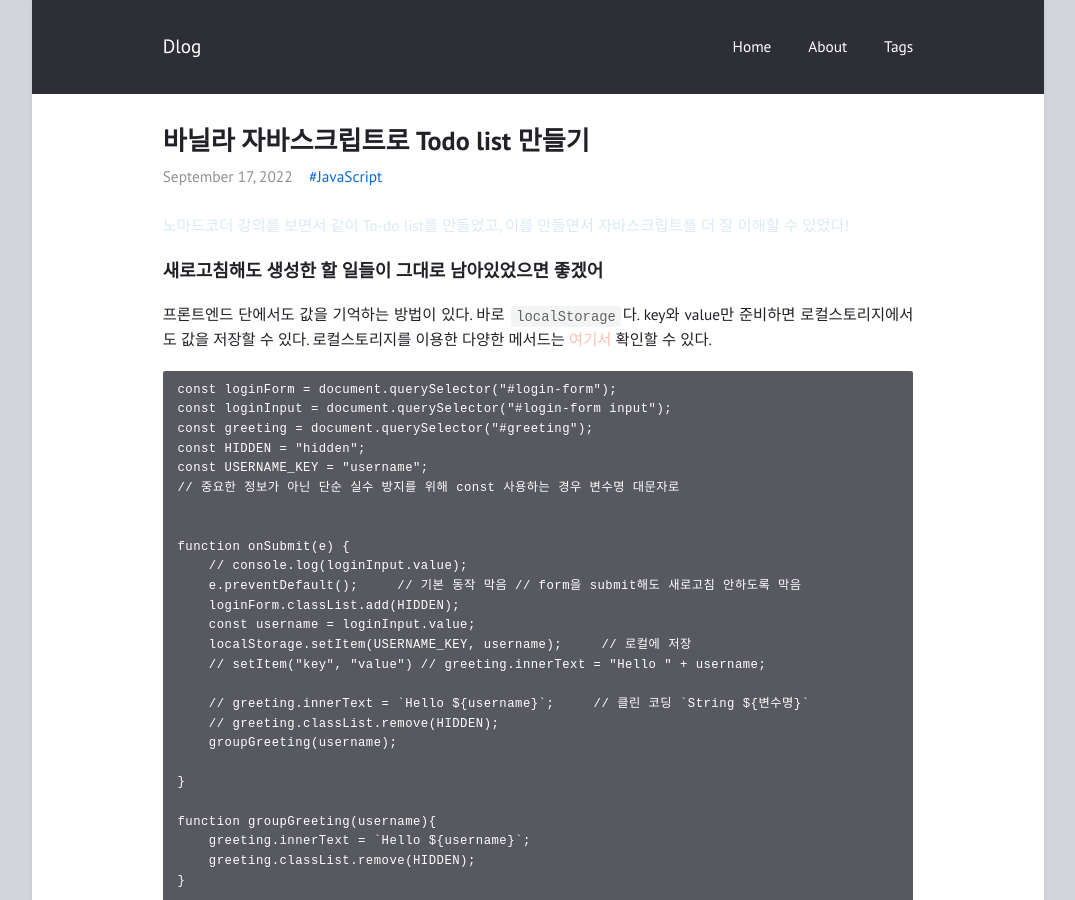
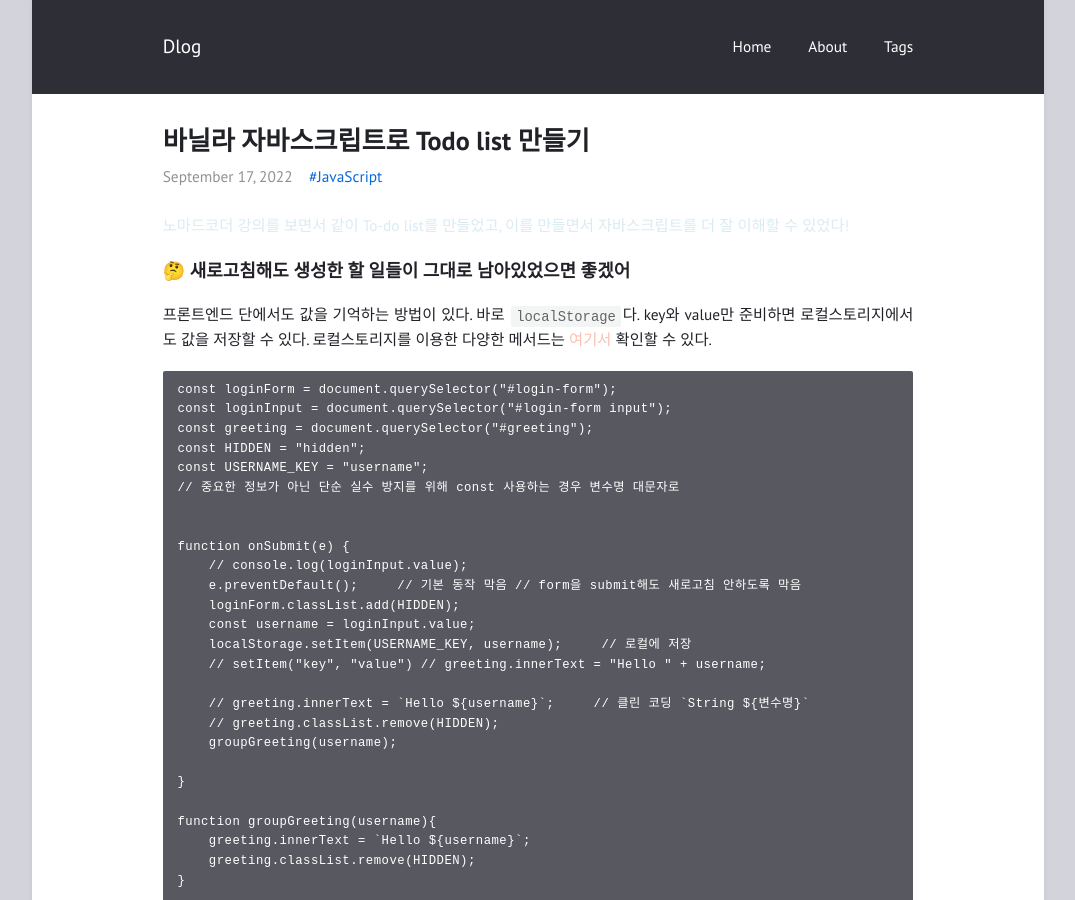
Before and after one commit to feb-dain/feb-dain.github.io, a Jekyll site: the page built from _posts/2022-09-17-todo-list.md, in a window 1280 px wide and 900 px high. Shown: the whole window, without its empty margins (102-1177 px from the left). Built offline with Jekyll 4.4.1, drawn with Linux system fonts in a browser that asks for light colours; comment, search, counter and statistics services are not loaded; some of the changed text lies outside the part shown.

````diff
--- a/_posts/2022-09-17-todo-list.md
+++ b/_posts/2022-09-17-todo-list.md
@@ -6,7 +6,7 @@ tags: JavaScript
 
 <span style="color:#daebf2">노마드코더 강의를 보면서 같이 To-do list를 만들었고, 이를 만들면서 자바스크립트를 더 잘 이해할 수 있었다!</span>
 
-### 새로고침해도 생성한 할 일들이 그대로 남아있었으면 좋겠어
+### 🤔 새로고침해도 생성한 할 일들이 그대로 남아있었으면 좋겠어
 프론트엔드 단에서도 값을 기억하는 방법이 있다. 바로 `localStorage`다.
 key와 value만 준비하면 로컬스토리지에서도 값을 저장할 수 있다.
 로컬스토리지를 이용한 다양한 메서드는 <a href="https://developer.mozilla.org/en-US/docs/Web/API/Window/localStorage">여기서</a> 확인할 수 있다.
@@ -159,7 +159,7 @@ if(savedTodos !== null){
 }
 ```
 
-### 이제 Todo list에 삭제 기능을 만들어보자
+### 🤔 이제 Todo list에 삭제 기능을 만들어보자
 기존에는 사용자가 할 일을 입력하면 그대로 텍스트로 받았다. 하지만 이러면 컴퓨터가 어떤 할 일을 삭제해야 할지를 모른다.
 ```
 function todoSubmit(e){
````
